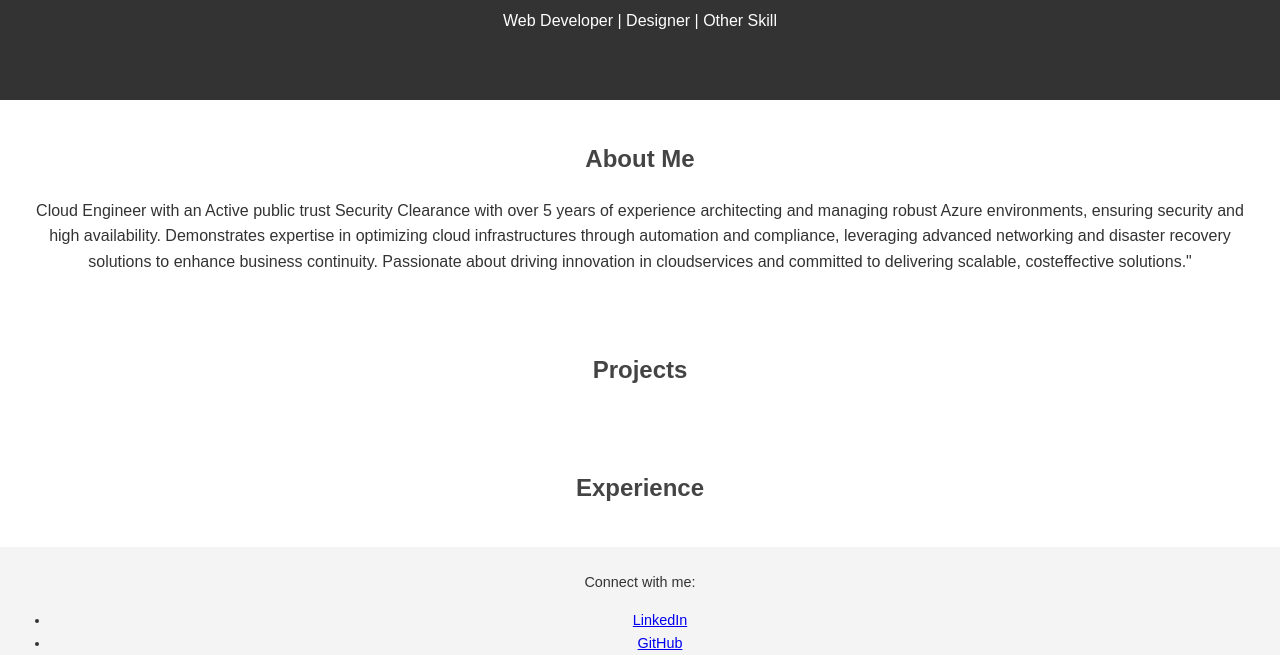
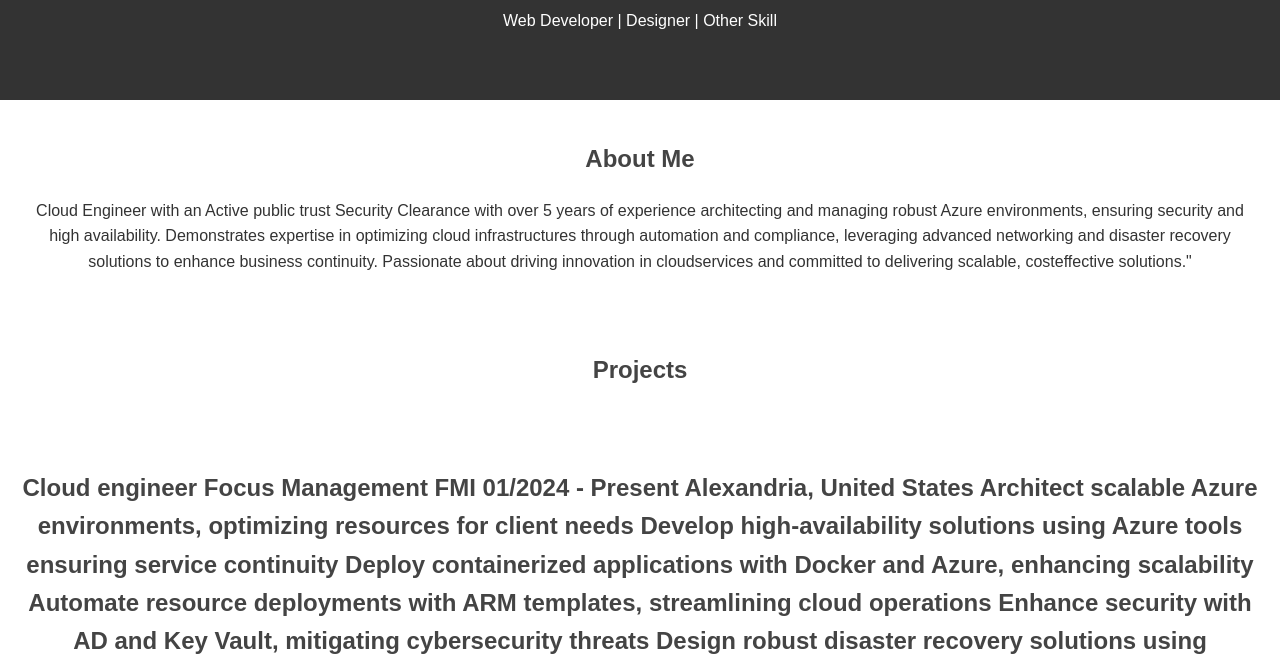
Before and after one commit to Popara5/index.html, a plain HTML site: page index.html in a window 1280 px wide. Shown: the part 136-791 px from the top of the page. Drawn offline with Linux system fonts and the light colour scheme.

Commit message:
Update index.html

```diff
--- a/index.html
+++ b/index.html
@@ -23,7 +23,21 @@
   </section>
 
   <section id="experience">
-    <h2>Experience</h2>
+    <h2>Cloud engineer
+Focus Management FMI
+01/2024 - Present Alexandria, United States
+Architect scalable Azure environments, optimizing resources for client needs
+Develop high-availability solutions using Azure tools ensuring service continuity
+Deploy containerized applications with Docker and Azure, enhancing scalability
+Automate resource deployments with ARM templates, streamlining cloud
+operations
+Enhance security with AD and Key Vault, mitigating cybersecurity threats
+Design robust disaster recovery solutions using Availability Sets and Traffic
+Manager, ensuring business continuity for critical systems
+Lead containerization efforts with Docker and ACI for scalable application
+deployment
+Streamline cloud operations by developing ARM templates, fostering efficient
+resource management and cross-team collaboration</h2>
     <div id="experience-list"></div>
   </section>
 
```
